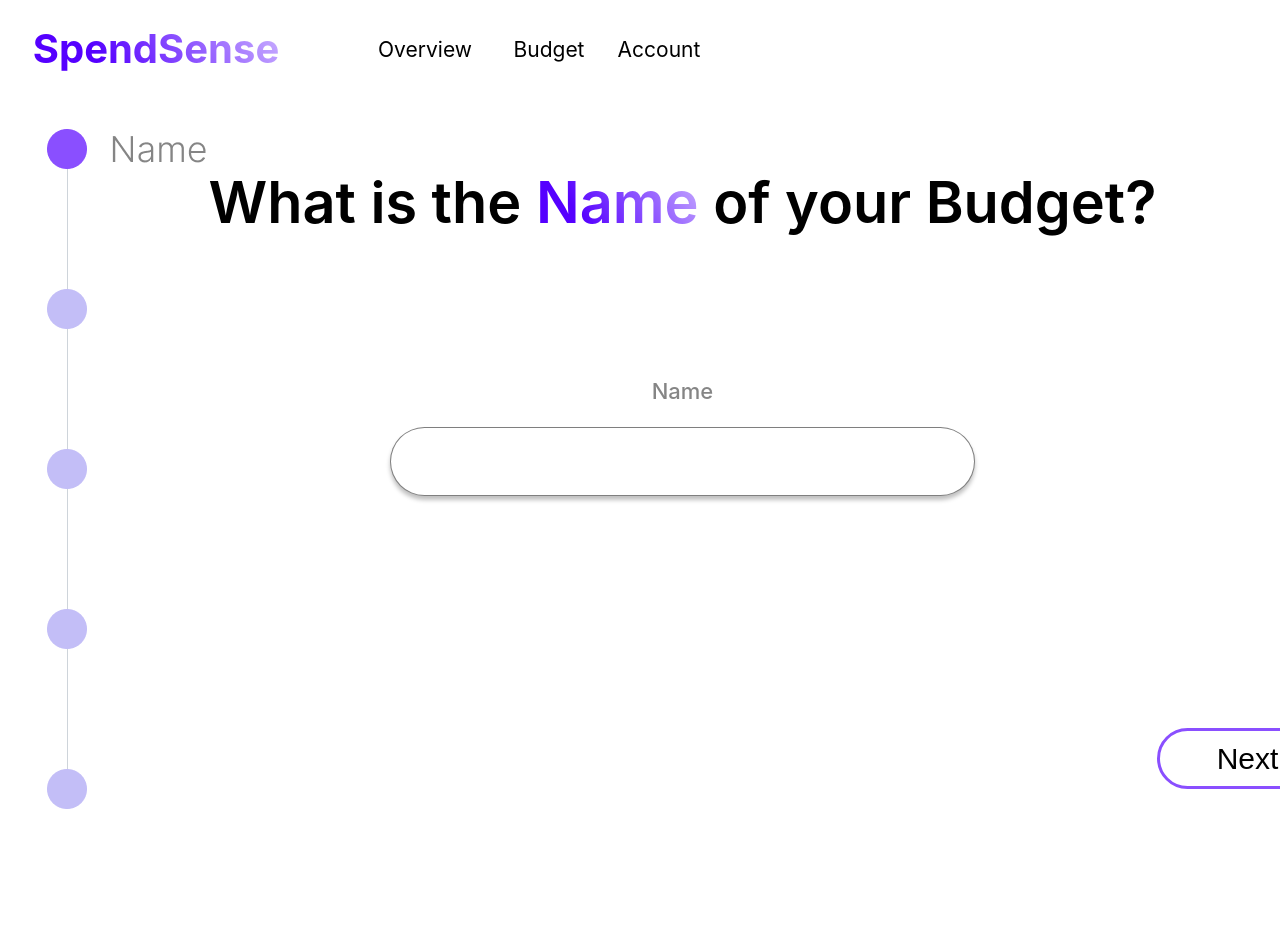
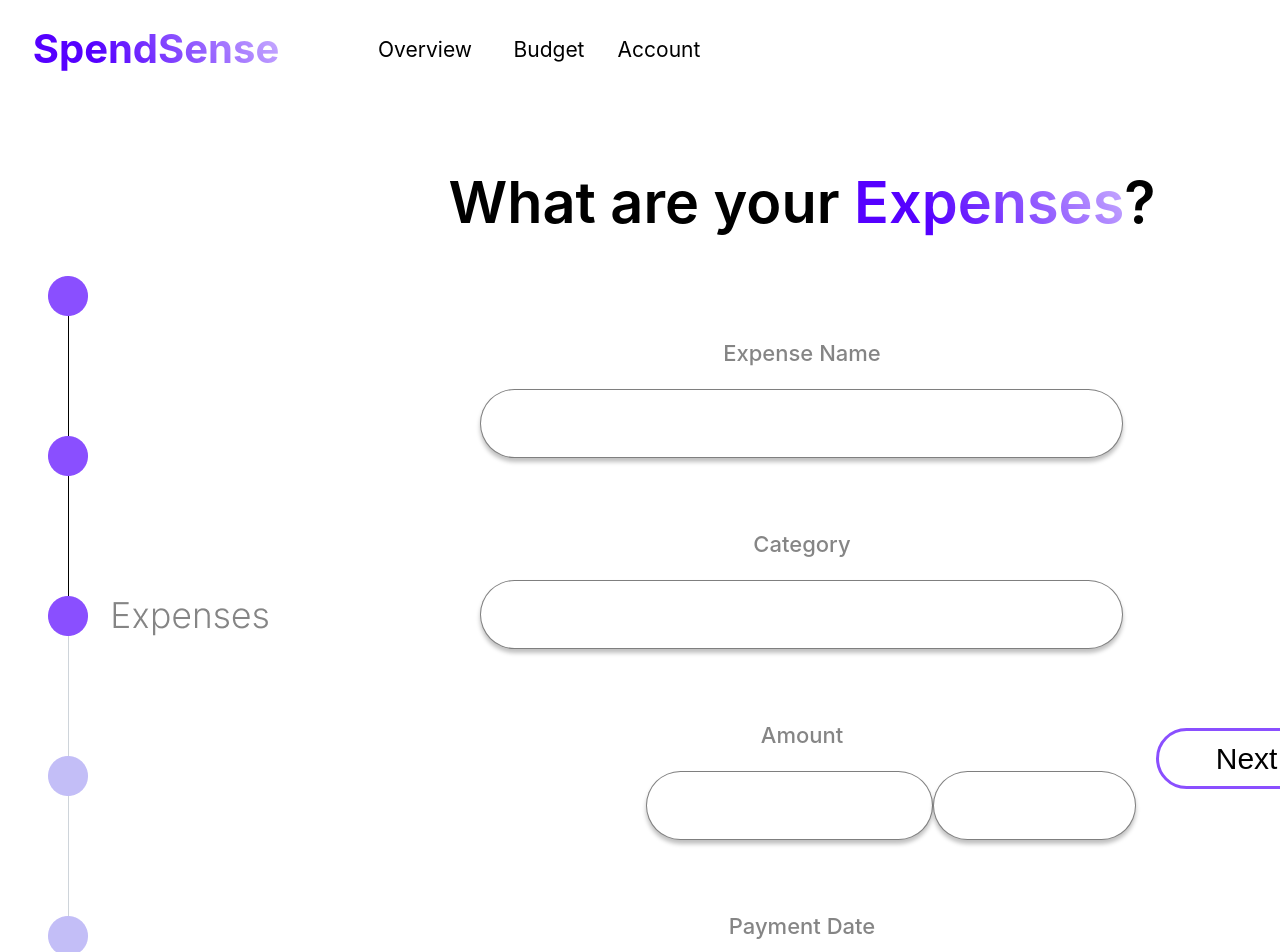
Before and after one commit to NickCross-79/spendsense, a React (Create React App) app: page / in a window 1280 px wide. Shown: the top 952 px of the page. Built offline with nearby package versions, Linux system fonts and the light colour scheme; a web font is replaced by a local one.

Commit message:
Added steps to budget creation

```diff
--- a/src/App.css
+++ b/src/App.css
@@ -282,16 +282,18 @@ main {
 
 .create-budget_step div {
   display: flex;
+  margin-left: 178px;
   flex-direction: column;
   align-items: center;
 }
 
 .create-budget_step_img {
-  object-fit: cover;
+  object-fit: contain;
 }
 
 .create-budget_step_header {
   font-style: normal;
+  margin-bottom: 103px;
   font-weight: 600;
   font-size: 57.6008px;
   line-height: 70px;
@@ -307,7 +309,6 @@ main {
 }
 
 .create-budget_step div label {
-  margin-top: 103px;
   margin-bottom: 22px;
   font-style: normal;
   font-weight: 500;
@@ -319,11 +320,30 @@ main {
 
 .create-budget_step div input {
   width: 579px;
+  margin-bottom: 73px;
+  padding-left: 31px;
+  padding-right: 31px;
+  font-size: 2em;
   height: 65px;
   background: #FFFFFF;
   border: 1px solid rgba(0, 0, 0, 0.5);
   box-shadow: 0px 4px 4px rgba(0, 0, 0, 0.25);
   border-radius: 70px;
+}
+
+div.create-budget_step_amount {
+  display: flex;
+  flex-direction: row;
+  align-items: start;
+  text-align: center;
+  font-style: normal;
+  font-weight: 500;
+  font-size: 54px;
+  line-height: 65px;
+}
+
+div.create-budget_step div input.create-budget_step_date {
+  width: 240px;
 }
 
 .create-budget_next {
--- a/src/components/create-budget/BudgetStepOne.js
+++ b/src/components/create-budget/BudgetStepOne.js
@@ -1,4 +1,4 @@
-import stepOne from '../../assets/images/create-budget-steps/budget_step_one_.png';
+import stepOne from '../../assets/images/create-budget-steps/budget_step_one.png';
 
 const BudgetStepOne = () => {
     return (
--- /dev/null
+++ b/src/components/create-budget/BudgetStepThree.js
@@ -0,0 +1,32 @@
+import stepThree from '../../assets/images/create-budget-steps/budget_step_three.png';
+
+const BudgetStepThree = () => {
+    return (
+        <div className="create-budget_step">
+            <img className='create-budget_step_img' src={stepThree}></img>
+            <div>
+                <h1 className='create-budget_step_header'>
+                What are your <span>Expenses</span>?</h1>
+
+                <label>Expense Name</label>
+                <input></input>
+
+                <label>Category</label>
+                <input></input>
+
+                <label>Amount</label>
+                <div className='create-budget_step_amount'>
+                    <span id='test' style={{content: '$'}}/><input style={{width: '223px'}} />
+                    <span id='test' style={{content: '.'}}/><input style={{width: '139px'}} />
+                </div>
+
+
+                <label>Payment Date</label>
+                <input></input>
+            </div>
+            <button className='create-budget_next'>Next Step</button>
+        </div>
+     );
+}
+
+export default BudgetStepThree;
--- /dev/null
+++ b/src/components/create-budget/BudgetStepTwo.js
@@ -0,0 +1,20 @@
+import stepTwo from '../../assets/images/create-budget-steps/budget_step_two.png';
+
+const BudgetStepTwo = () => {
+    return (
+        <div className="create-budget_step">
+            <img className='create-bugget_step_img' src={stepTwo}></img>
+            <div>
+                <h1 className='create-budget_step_header'>
+                    What is the <span>Timeline</span>?</h1>
+                <label>Start Date</label>
+                <input className='create-budget_step_date' type={'date'} />
+                <label>End Date</label>
+                <input className='create-budget_step_date' type={'date'} />
+            </div>
+            <button className='create-budget_next'>Next Step</button>
+        </div>
+     );
+}
+
+export default BudgetStepTwo;
--- a/src/components/create-budget/CreateBudget.js
+++ b/src/components/create-budget/CreateBudget.js
@@ -1,4 +1,6 @@
 import BudgetStepOne from "./BudgetStepOne";
+import BudgetStepTwo from "./BudgetStepTwo";
+import BudgetStepThree from "./BudgetStepThree";
 import Nav from "../Nav";
 
 const CreateBudget = () => {
@@ -6,7 +8,8 @@ const CreateBudget = () => {
         <>
             <Nav />
             <div className="create-budget">
-                <BudgetStepOne />
+                {/*<BudgetStepOne /><BudgetStepTwo />*/}
+                <BudgetStepThree />
             </div>
         </>
      );
```
Also changed, not shown: src/assets/images/create-budget-steps/budget_step_one.png (renamed from src/assets/images/create-budget-steps/budget_step_one_.png).
